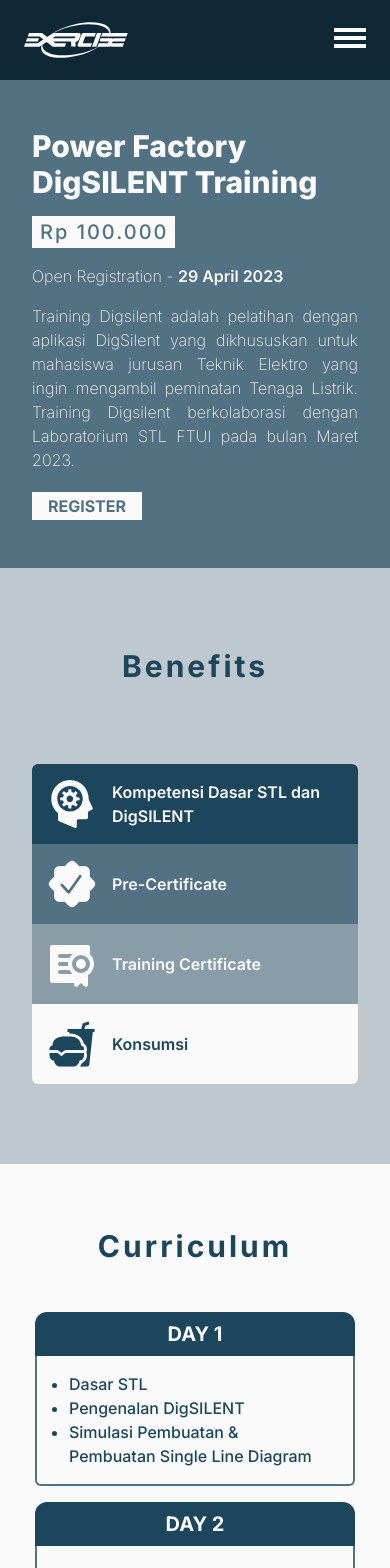
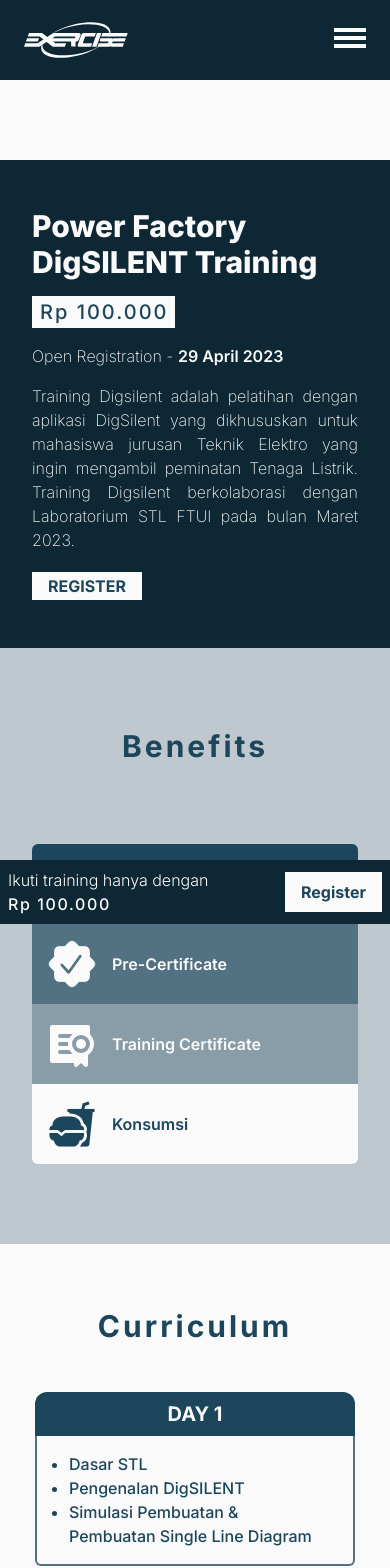
Before and after one commit to ExerciseFTUI/Website-Exercise-FE, a React (Vite) app: page /events/event/1 in a window 390 px wide. Shown: the top 1568 px of the page. Built offline with nearby package versions, Linux system fonts and the light colour scheme.

Commit message:
Fix background color issue

```diff
--- a/src/pages/EventDetails/index.jsx
+++ b/src/pages/EventDetails/index.jsx
@@ -1,5 +1,6 @@
 import React from "react"
 import { Link } from "react-router-dom"
+import { motion, useScroll, useSpring, useTransform } from "framer-motion"
 
 // import SideBar from "./SideBar"
 
@@ -13,16 +14,24 @@
 function EventDetails() {
   const lists = ["About", "Benefits", "Kurikulum", "Aplikasi", "FAQ", "Harga"]
 
+  const { scrollY } = useScroll()
+
+  const topOff = useTransform(scrollY, [0, 60], [-80, 0])
+  const top = useSpring(topOff, {
+    stiffness: 100,
+    damping: 20,
+  })
+
   return (
-    <div id="event-details-page" className="relative">
-      <div id="about-section" className="bg-grey-2 text-light w-full py-12">
+    <div id="event-details-page" className="relative mt-20 bg-light">
+      <div id="about-section" className="bg-dark text-light w-full py-12">
         <div className="site-wrapper w-container">
           <div className="flex flex-col gap-4 mb-4">
             <h1 className="font-extrabold text-3xl lg:text-4xl">
               Power Factory DigSILENT Training
             </h1>
 
-            <p className="bg-light tracking-widest font-medium text-grey-2 text-xl w-fit pl-2 pr-1.5 py-0.5 lg:text-2xl">
+            <p className="bg-light tracking-widest font-medium text-dark-2 text-xl w-fit pl-2 pr-1.5 py-0.5 lg:text-2xl">
               Rp 100.000
             </p>
 
@@ -32,17 +41,14 @@
             </p>
           </div>
 
-          <p className="text-justify mb-5 font-extralight lg:text-xl">
+          <p className="text-justify mb-5 font-extralight max-w-4xl lg:text-xl">
             Training Digsilent adalah pelatihan dengan aplikasi DigSilent yang
             dikhususkan untuk mahasiswa jurusan Teknik Elektro yang ingin
             mengambil peminatan Tenaga Listrik. Training Digsilent berkolaborasi
             dengan Laboratorium STL FTUI pada bulan Maret 2023.
           </p>
 
-          <Link
-            to="#header-section"
-            className="btn-light text-grey-2 py-0.5 lg:text-xl"
-          >
+          <Link to="#header-section" className="btn-light py-0.5 lg:text-xl">
             REGISTER
           </Link>
         </div>
@@ -51,9 +57,9 @@
       <div className="flex">
         <aside
           id="event-sidebar"
-          className="hidden xl:flex flex-col h-screen sticky top-20 py-8 px-2 border-solid border-dark-2 border-r-2"
+          className="hidden xl:flex flex-col h-screen sticky top-20 px-2 bg-dark"
         >
-          <div className="border-solid border-dark-2 border-2 pb-4 mb-8 shadow-xl">
+          <div className="border-solid border-dark-2 border-2 pb-4 mb-8 shadow-xl bg-light">
             <h1 className="bg-dark-2 font-semibold text-light text-2xl text-center mb-4 py-2">
               Go To
             </h1>
@@ -75,7 +81,7 @@
             </ul>
           </div>
 
-          <div className="border-solid border-dark-2 border-2 text-center text-dark-2 w-full pt-8 flex-center flex-col shadow-xl">
+          <div className="border-solid border-dark-2 border-2 text-center text-dark-2 w-full pt-8 flex-center flex-col shadow-xl bg-light">
             <p className="text-xl mb-4">Kuota Terbatas!</p>
             <h1 className="text-xl tracking-widest mb-4">Rp100.000</h1>
 
@@ -181,7 +187,7 @@
             </div>
           </div>
 
-          <div id="harga-section" className="py-20 bg-dark-2">
+          <div id="harga-section" className="py-20 bg-grey-2">
             <div className="site-wrapper w-container text-center">
               <h1 className="section-head tracking-widest text-3xl bg-light text-dark-2 inline-block px-2 py-1 mb-20 lg:text-5xl">
                 Price
@@ -191,12 +197,12 @@
                 {price.map((p, i) => (
                   <div
                     key={i}
-                    className="bg-light text-dark-2 rounded-t-[100%] rounded-b-sm flex-center justify-between flex-col w-64 h-64 px-4 lg:w-72 lg:h-72"
+                    className="bg-light text-dark-2 rounded-b-sm flex-center justify-between flex-col w-64 h-64 px-4 lg:w-72 lg:h-72"
                   >
                     <img
                       alt={p.img + " Icon"}
                       src={p.img}
-                      className="w-24 -mt-8 lg:w-32 lg:-mt-12"
+                      className="w-24 -mt-8 lg:w-32 lg:-mt-16"
                     />
 
                     <div className="text-center">
@@ -206,7 +212,7 @@
                       </p>
                     </div>
 
-                    <Link className="btn-dark bg-dark-2 px-2 lg:text-xl">
+                    <Link className="btn-dark bg-dark-2 px-2 -mb-2.5 lg:text-xl">
                       Register
                     </Link>
                   </div>
@@ -227,6 +233,22 @@
           </div>
         </main>
       </div>
+
+      <motion.div
+        style={{
+          bottom: top,
+        }}
+        className="w-full h-16 bg-dark p-2 flex justify-between items-center sticky bottom-0 xl:hidden"
+      >
+        <div>
+          <p className="md:text-lg">Ikuti training hanya dengan</p>
+          <p className="tracking-widest font-medium md:text-lg">Rp 100.000</p>
+        </div>
+
+        <Link to="#" className="btn-light">
+          Register
+        </Link>
+      </motion.div>
     </div>
   )
 }
--- a/src/pages/EventList/index.jsx
+++ b/src/pages/EventList/index.jsx
@@ -2,21 +2,47 @@
 import { Link } from "react-router-dom"
 
 import eventList from "../../assets/event-list"
+import headerImg from "../../assets/features/header.jpg"
 
 function EventPage() {
   return (
     <div id="event-page">
+      <div className="relative w-screen bg-dark bg-opacity-90 flex-center">
+        <img
+          alt="Header Image"
+          src={headerImg}
+          className="object-cover w-full h-full absolute top-0 left-0 -z-10"
+        />
+
+        <div className="site-wrapper w-container text-center py-36 md:py-48">
+          <h1 className="mb-12 font-extrabold tracking-wider text-4xl md:text-5xl lg:text-7xl">
+            Our Events
+          </h1>
+          <p className="max-w-3xl text-justify text-lg md:text-xl lg:text-2xl">
+            The hub of captivating experiences that will leave you spellbound!
+            Relive the enchantment of our remarkable past events, each one a
+            testament to our commitment to curating unforgettable experiences.
+            Be the first to discover our upcoming events, meticulously crafted
+            to captivate your imagination and create extraordinary moments. Join
+            our vibrant community and stay connected with the latest updates,
+            behind-the-scenes insights, and exclusive sneak peeks. Step into a
+            world where dreams come to life and let us transport you to a realm
+            of awe-inspiring events.
+          </p>
+        </div>
+      </div>
+      <div>
         {eventList.map((e, i) => (
           <div
             key={i}
             id={`${e.title.toLowerCase().replace(/ +/g, "-")}-section`}
-          className="group py-12 flex-center even:bg-dark text-dark-2 even:text-light"
+            className="group py-12 flex-center bg-light even:bg-dark text-light odd:text-dark-2"
           >
             <div className="site-wrapper w-container flex-center flex-wrap gap-8">
               <img
                 alt={`${e.title} Poster`}
                 src={e.img}
-              className="h-96 object-cover shadow-sm shadow-dark group-even:shadow-grey-2"
+                className="h-96 object-cover shadow-sm shadow-dark group-odd:shadow-grey-2"
               />
 
               <div className="text-center max-w-lg flex-center flex-col gap-6 lg:text-start lg:items-start">
@@ -30,7 +56,7 @@
 
                 <Link
                   to={`event/${e.title.toLowerCase().replace(/ +/g, "-")}`}
-                className="btn-dark group-even:btn-light"
+                  className="btn-light group-odd:btn-dark"
                 >
                   See More
                 </Link>
@@ -39,6 +65,7 @@
           </div>
         ))}
       </div>
+    </div>
   )
 }
 
--- a/src/pages/Features/index.jsx
+++ b/src/pages/Features/index.jsx
@@ -31,9 +31,9 @@
           <div
             key={i}
             id={`${e.title.toLowerCase().replace(/ +/g, "-")}-section`}
-            className="group py-12 flex-center even:bg-dark text-dark-2 even:text-light"
+            className="group py-12 flex-center bg-light even:bg-dark text-dark-2 even:text-light"
           >
-            <div className="site-wrapper w-container flex-center flex-col lg:flex-row-reverse gap-8 lg:justify-between lg:w-full">
+            <div className="site-wrapper w-container flex-center flex-col lg:flex-row-reverse gap-8 lg:justify-between lg:w-full xl:max-w-6xl">
               <img
                 alt={`${e.title} Poster`}
                 src={e.img}
```
Lines whose indentation alone changed are shown as unchanged.
